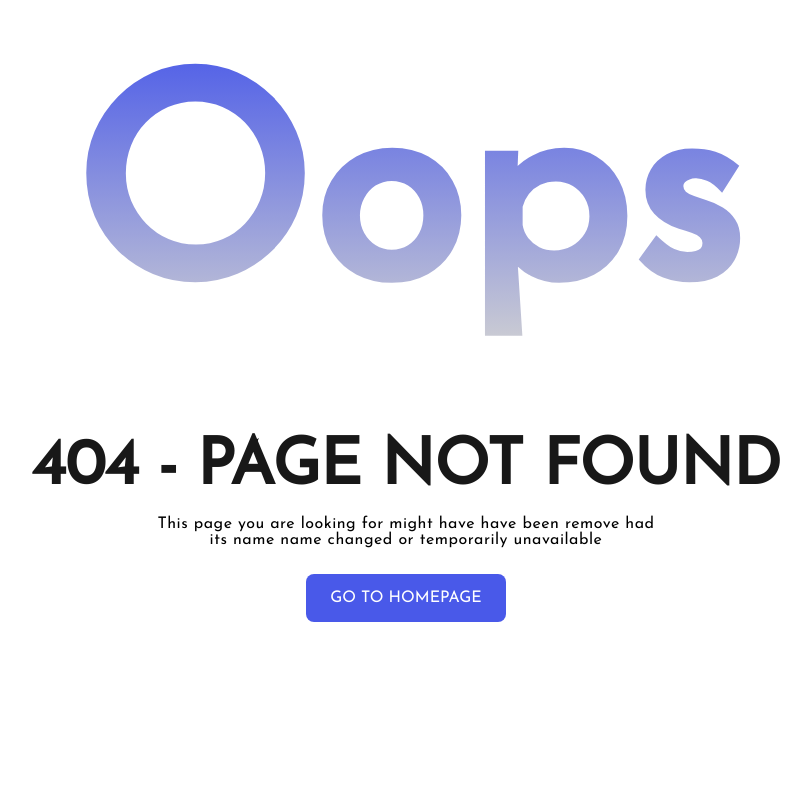
After one commit to zuri-training/QR-gen-prt-51, a Django app: template templates/404.html in a window 1280 px wide. The commit adds this page. Shown: the whole page, without its empty margins (234-1045 px from the left). Run offline with Django 4.2, Linux system fonts and the light colour scheme; the template is opened without the code that fills it, so the values that code supplies are empty; some libraries are stand-ins or nearby versions.

Commit message:
designed the errorpage, also installed neccessary package of hosting

```diff
--- a/static/style.css
+++ b/static/style.css
@@ -5,6 +5,51 @@
     --button-border-radius:8px;
     --Josefin_san:'Josefin Sans';
     --footer-background:#A4ACF4;
+    /* Oops! */
+    --oops-height:797px;
+    --oops-weight:338px;
+    --oops-color:linear-gradient(180deg, #4959E9 8.2%, #D2D2D2 85.25%);
+
+
+    --oops-font-style: normal;
+    --oops-font-weight: 700;
+    --oops-font-size: 280px;
+    --oops-line-height: 150%;
+
+    --oops-letter-spacing: -1.5px;
+    --oops-webkit-background-clip: text;
+    --oops--webkit-text-fill-color: transparent;
+    --oops-background-clip: text;
+    --oops-fill-color: transparent;
+/* end of oops */
+/* status-message */
+--oops-status-width: 765px;
+
+--oops-status-height: 96px;
+/* Desktop/Heading (Bold)/2 */
+
+--oops-status-font-style: normal;
+--oops-status-font-weight: 700;
+--oops-status--size: 64px;
+--oops-status-line-height: 150%;
+/* identical to box height, or 96px */
+--oops-status-letter-spacing: -0.5px;
+--oops-status-color: #181818;
+/* end of status  */
+
+/* inner oops error message  */
+/* width: 686px;
+height: 72px; */
+
+
+--oops-inner-message-font-style: normal;
+--oops-inner-message-font-weight: 400;
+--oops-inner-message-font-size: 24px;
+--oops-inner-message-line-height: 150%;
+/* or 36px */
+
+--oops-inner-message-text-align: center;
+--oops-inner-message-letter-spacing: 0.5px;
 }
 
 
@@ -13,9 +58,12 @@
     padding: 0px;
     box-sizing: border-box;
 }
+a{
+    text-decoration: none;
+    color: white;
+}
 
-/* @import url('https://fonts.googleapis.com/css2?family=Josefin+Sans&display=swap'); */
-
+/* signup css */
 .signup-section{
     display: flex;
     flex-direction: row;
@@ -75,3 +123,62 @@ button{
     font-size: small;
     border: none;
 }
+/* end of signup css */
+
+/* error page css*/
+
+.error-container{
+    display: flex;
+    justify-content: center;
+    align-items: center;
+    flex-direction: column;
+    flex: none;
+    order: 1;
+    flex-grow: 0;
+}
+
+.oops-message{
+    font-family: var(--Josefin_san);
+    font-size: var(--oops-font-size);
+    font-weight:var(--oops-font-weight);
+    font-style: var(--oops-font-style);
+    line-height: var(--oops-line-height);
+    background: var(--oops-color);
+    -webkit-background-clip: var(--oops-webkit-background-clip);
+    background-clip: var(--oops-background-clip);
+    -webkit-text-fill-color: var(--oops-fill-color);
+    -webkit-background-clip: text;
+}
+
+.status-message{
+    font-family: var(--Josefin_san);
+    font-style: var(--oops-status-font-style);
+    font-weight: var(--oops-status-font-weight);
+    font-size: var(--oops-status--size);
+    line-height: var(--oops-status-line-height);
+    letter-spacing: var(--oops-status-letter-spacing);
+    color: var(--oops-status-color);
+}
+
+.inner-error-404{
+    font-family: var(--Josefin_san);
+    font-style: var(--oops-inner-message-font-style);
+    font-weight: var(--oops-inner-message-font-weight);
+    font-style: var(--oops-inner-message-font-style);
+    text-align: var(--oops-inner-message-text-align);
+    letter-spacing: var(--oops-inner-message-letter-spacing);
+    color: black;
+}
+.error-404-button{
+    justify-content: center;
+    align-items: center;
+    padding: 16px 24px;
+
+    font-family: var(--Josefin_san);
+    background-color: var(--button-background);
+    border-radius: var(--button-border-radius);
+    margin-top:  26px;
+}
+@media screen and (min-width:420px){
+
+}
--- /dev/null
+++ b/templates/404.html
@@ -0,0 +1,19 @@
+{% load static %}
+<link rel="stylesheet" href="{% static 'style.css' %}">
+   <section>
+    <div class='error-container'>
+        <div class="error-404-message">
+            <h1 class="oops-message">Oops</h1>
+        </div>
+        <div>
+            <div class="status-message">404 - PAGE NOT FOUND</div>
+            <P class="inner-error-404">
+                This page you are looking for might have have been remove had <br>
+                its name name changed or temporarily unavailable
+            </P>
+        </div>
+        <div class="error-404-button">
+            <a href="" >GO TO HOMEPAGE</a>
+        </div>
+    </div>
+   </section>
--- a/templates/base.html
+++ b/templates/base.html
@@ -1,8 +1,9 @@
+{% load static %}
 <!DOCTYPE html>
 <html lang="en">
 <head>
     <meta charset="UTF-8">
-    {% load static %}
+
     <meta http-equiv="X-UA-Compatible" content="IE=edge">
     <meta name="viewport" content="width=device-width, initial-scale=1.0">
     <link rel="stylesheet" href="{% static 'style.css' %}">
```
Also changed, not shown: qrCode_App/views.py (+15 -0 lines), qrCode_Project/settings.py (+9 -5 lines), qrCode_Project/urls.py (+7 -1 lines), requirements.txt (+48 -2 lines).
